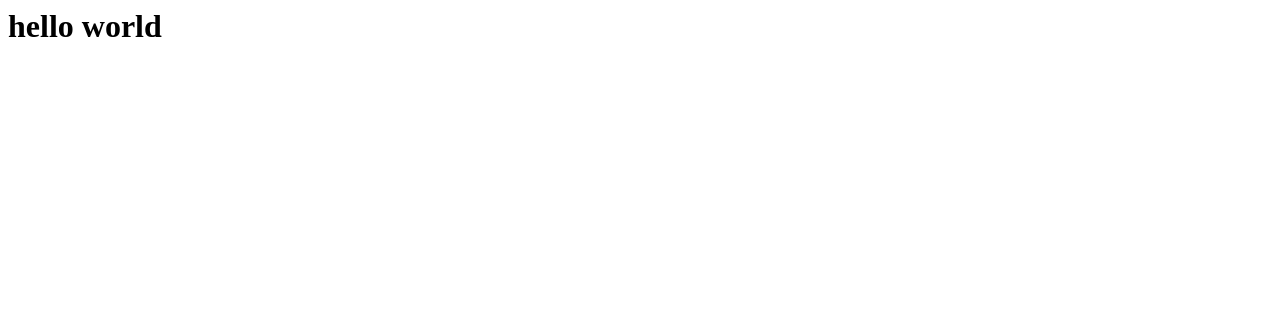
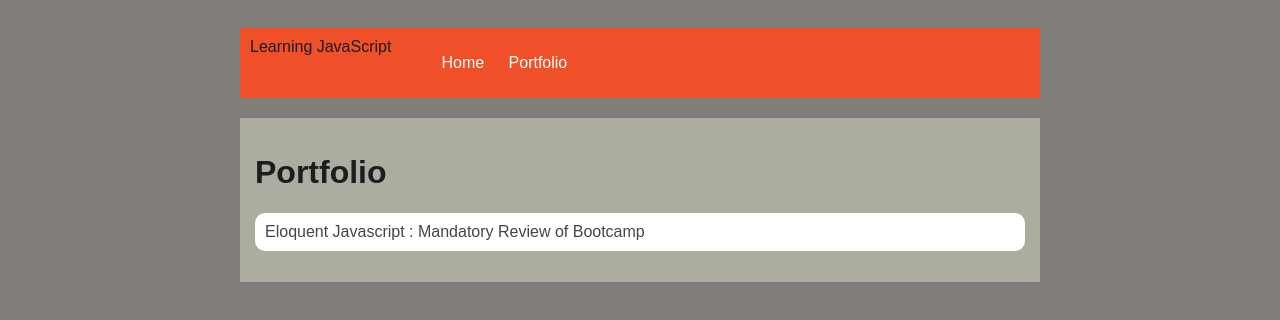
Before and after one commit to basslpo/Leo-oliveira.github.io, a plain HTML site: page portfolio.html in a window 1280 px wide. Drawn offline with nearby package versions, Linux system fonts and the light colour scheme.

Commit message:
Add Portfolio file

```diff
--- a/portfolio.html
+++ b/portfolio.html
@@ -1 +1,119 @@
-<h1>hello world</h1>
+<!DOCTYPE html>
+<html lang="en">
+<head>
+    <meta charset="UTF-8">
+    <meta http-equiv="X-UA-Compatible" content="IE=edge">
+    <meta name="viewport" content="width=device-width, initial-scale=1.0">
+    <title>My First Website</title>
+
+    <style>
+        body {
+            background: rgb(129, 126, 121);
+            color: rgba(24, 25, 26, 0.979);
+            padding: 20px;
+            font-family: arial;
+        }
+        #all-contents {
+            max-width: 800px;
+            margin: auto;
+        }
+
+        /* navigation menu */
+        nav {
+            background: rgb(239, 80, 41);
+            margin: 0 auto;
+            margin-bottom: 20px;
+            display: flex;
+            padding: 10px;
+
+        }
+        nav h1 {
+            display: flex;
+            align-items: center;
+            color: white;
+            flex: 1;
+            margin: 0;
+        }
+        nav ul {
+            list-style-image: none;
+        }
+        nav li {
+            display: inline-block;
+            padding: 0 10px;
+        }
+        nav a {
+            text-decoration: none;
+            color: #fff;
+        }
+
+        /* main container area beneath menu */
+        main {
+            background: rgb(172, 172, 161);
+            display: flex;
+        }
+        .sidebar {
+            margin-right: 25px;
+            padding: 10px;
+        }
+        .sidebar img {
+            width: 199px;
+            border-radius: 10px;
+
+        }
+        .content {
+            flex: 1;
+            padding: 15px;
+
+               /* portfolio styles */
+               #portfolio {
+                list-style-type: none;
+                padding-left: 0;
+            }
+
+            #portfolio li {
+                background: #fff;
+                padding: 10px;
+                border-radius: 10px;
+                margin-bottom: 10px;
+            }
+
+            #portfolio li:hover {
+                background: #eee;
+            }
+
+            #portfolio a {
+                text-decoration: none;
+                color: #454545;
+            }
+        }
+        h2, h3 {
+            margin: 0px;
+        }
+    </style>
+
+</head>
+<body>
+     <div id="all-contents">
+        <nav>
+            <header>Learning JavaScript</header>
+            <ul>
+                <li><a href="index.html">Home</a>
+                </li>
+                <li><a href="portfolio.html">Portfolio</a>
+                </li>
+            </ul>
+        </nav>
+        <main>
+            <div class="content">
+                <h1>Portfolio</h1>
+                <ul id="portfolio">
+                </ul>
+            </div>
+        </main>
+
+    </div>
+    <script src="https://ajax.googleapis.com/ajax/libs/jquery/2.1.3/jquery.min.js"></script>
+<script id="portfolioScript">$(document).ready(function() {$.getJSON('projects/projects.json').then(function(data) { data.projects.forEach(function(project){ $('#portfolio').append('<li><a href="projects/' + project.name + '/">' + project.title + ' : ' + project.description + '</a></li>'); }); }); });</script>
+
+</body>
+</html>
```
